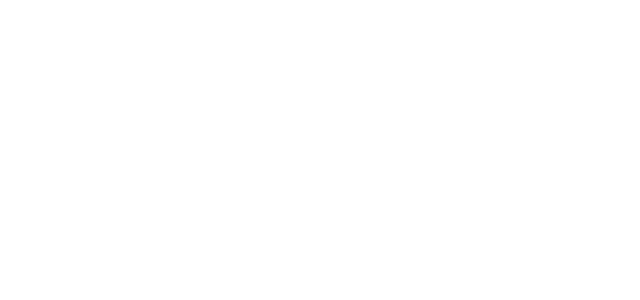
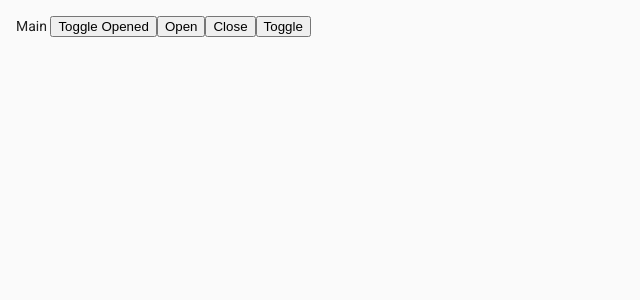
Before and after one commit to Karrtii/AngularMaterial, an Angular app in the folder MaterialDemo/: page / in a window 1280 px wide. Shown: the top 300 px of the page, without its empty margins (0-640 px from the left). Built offline with nearby package versions, Linux system fonts and the light colour scheme.

Commit message:
Progress spinner and bar, top navbar, side navbar

```diff
--- a/MaterialDemo/src/app/app.component.css
+++ b/MaterialDemo/src/app/app.component.css
@@ -1,4 +1,27 @@
-div {
+.space {
   margin-top: 50px;
   margin-left: 50px;
 }
+
+
+.navbar {
+  justify-content: space-between;
+}
+
+span {
+  padding-right: 1rem;
+}
+
+
+mat-sidenav-container {
+  height: 100%;
+}
+
+mat-sidenav, mat-sidenav-content {
+  padding: 16px;
+}
+
+mat-sidenav {
+  background-color: lightcoral;
+  width: 200px;
+}
--- a/MaterialDemo/src/app/app.component.html
+++ b/MaterialDemo/src/app/app.component.html
@@ -127,3 +127,40 @@
   <span matBadge="5" matBadgeColor="warn" matBadgeOverlap="false">Notifications</span>
 </div>
 -->
+
+  <!--Progress spinner
+<div>
+    <mat-progress-spinner value="40"></mat-progress-spinner>
+  </div>
+
+  <div>
+    <mat-spinner *ngIf="showSpinner" color="accent"></mat-spinner>
+    <button (click)="loadData()">Load Data</button>
+  </div>
+-->
+
+<!--//Toolbar
+<div>
+  <mat-toolbar color="primary" class="navbar">
+    <div>Angular</div>
+    <div>
+      <span>Home</span>
+      <span>About</span>
+      <span>Services</span>
+    </div>
+  </mat-toolbar>
+</div>
+-->
+
+
+  <mat-sidenav-container>
+    <mat-sidenav #sidenav (opened)="log('Opened')" (closed)="log('Closed')" mode="side" [(opened)]="opened">Sidenav</mat-sidenav>
+    <mat-sidenav-content>Main
+      <button (click)="opened=!opened">Toggle Opened</button>
+      <button (click)="sidenav.open()">Open</button>
+      <button (click)="sidenav.close()">Close</button>
+      <button (click)="sidenav.toggle()">Toggle</button>
+    </mat-sidenav-content>
+  </mat-sidenav-container>
+
+<!--There are 3 modes that can be included int he mat-sidenav: over, push, and side-->
--- a/MaterialDemo/src/app/app.component.ts
+++ b/MaterialDemo/src/app/app.component.ts
@@ -9,4 +9,21 @@
   title = 'MaterialDemo';
 
   notifications = 2;
+
+  showSpinner = false;
+
+  opened = false;
+
+  loadData()
+  {
+    this.showSpinner=true;
+    setTimeout(() => {
+      this.showSpinner = false;
+    }, 5000);
+  }
+
+  log(state: any)
+  {
+    console.log(state);
+  }
 }
--- a/MaterialDemo/src/app/app.module.ts
+++ b/MaterialDemo/src/app/app.module.ts
@@ -4,6 +4,7 @@
 import { AppComponent } from './app.component';
 import { BrowserAnimationsModule } from '@angular/platform-browser/animations';
 import {MaterialModule} from "./material/material.module";
+import {FormsModule} from "@angular/forms";
 
 @NgModule({
   declarations: [
@@ -12,7 +13,8 @@
   imports: [
     BrowserModule,
     BrowserAnimationsModule,
-    MaterialModule
+    MaterialModule,
+    FormsModule
   ],
   providers: [],
   bootstrap: [AppComponent]
--- a/MaterialDemo/src/app/material/material.module.ts
+++ b/MaterialDemo/src/app/material/material.module.ts
@@ -3,16 +3,22 @@
 import {MatButtonToggleModule} from "@angular/material/button-toggle";
 import {MatIconModule} from "@angular/material/icon";
 import {MatBadgeModule} from "@angular/material/badge";
+import {MatProgressSpinnerModule} from "@angular/material/progress-spinner";
+import {MatToolbarModule} from "@angular/material/toolbar";
+import {MatSidenavModule} from "@angular/material/sidenav";
 
-const MaterialComponents = [
+const material = [
   MatButtonModule,
   MatButtonToggleModule,
   MatIconModule,
-  MatBadgeModule
+  MatBadgeModule,
+  MatProgressSpinnerModule,
+  MatToolbarModule,
+  MatSidenavModule
 ];
 
 @NgModule({
-  imports: [MaterialComponents],
-  exports: [MaterialComponents]
+  imports: [material],
+  exports: [material]
 })
 export class MaterialModule { }
```
